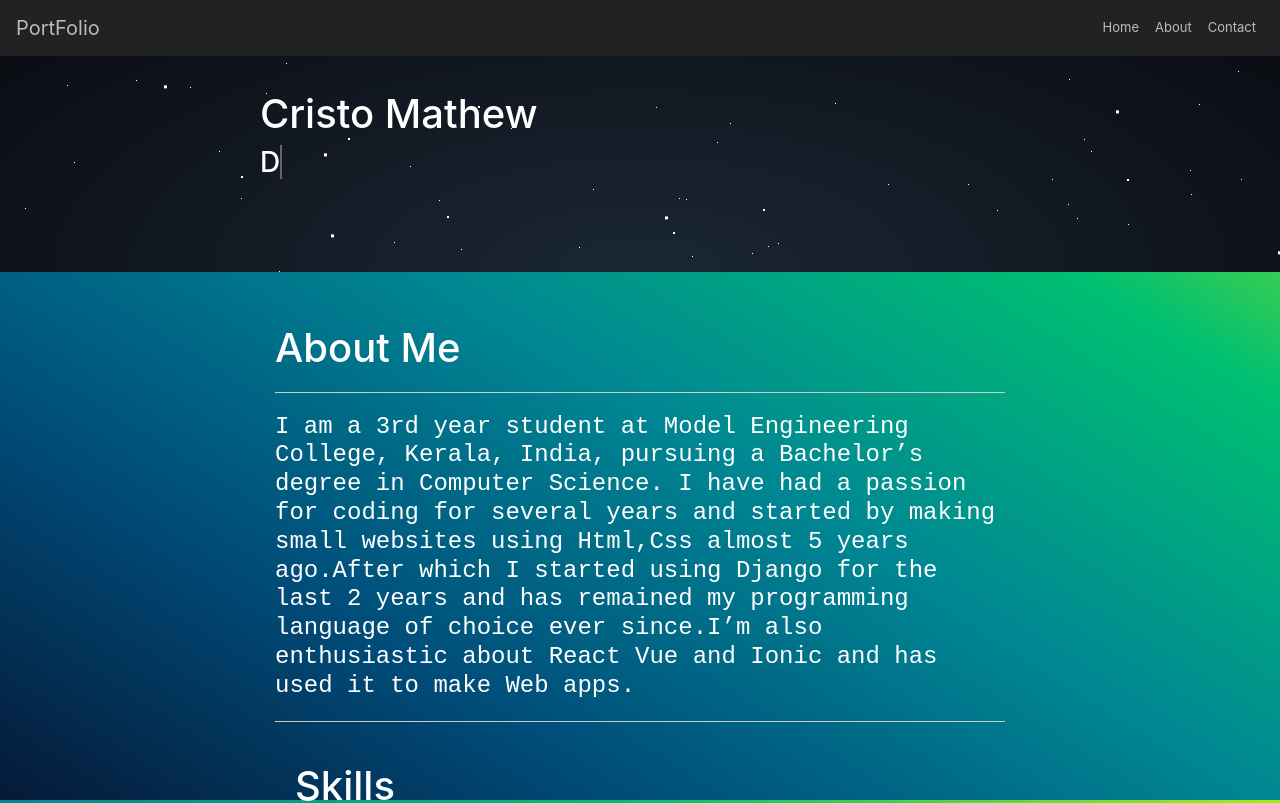
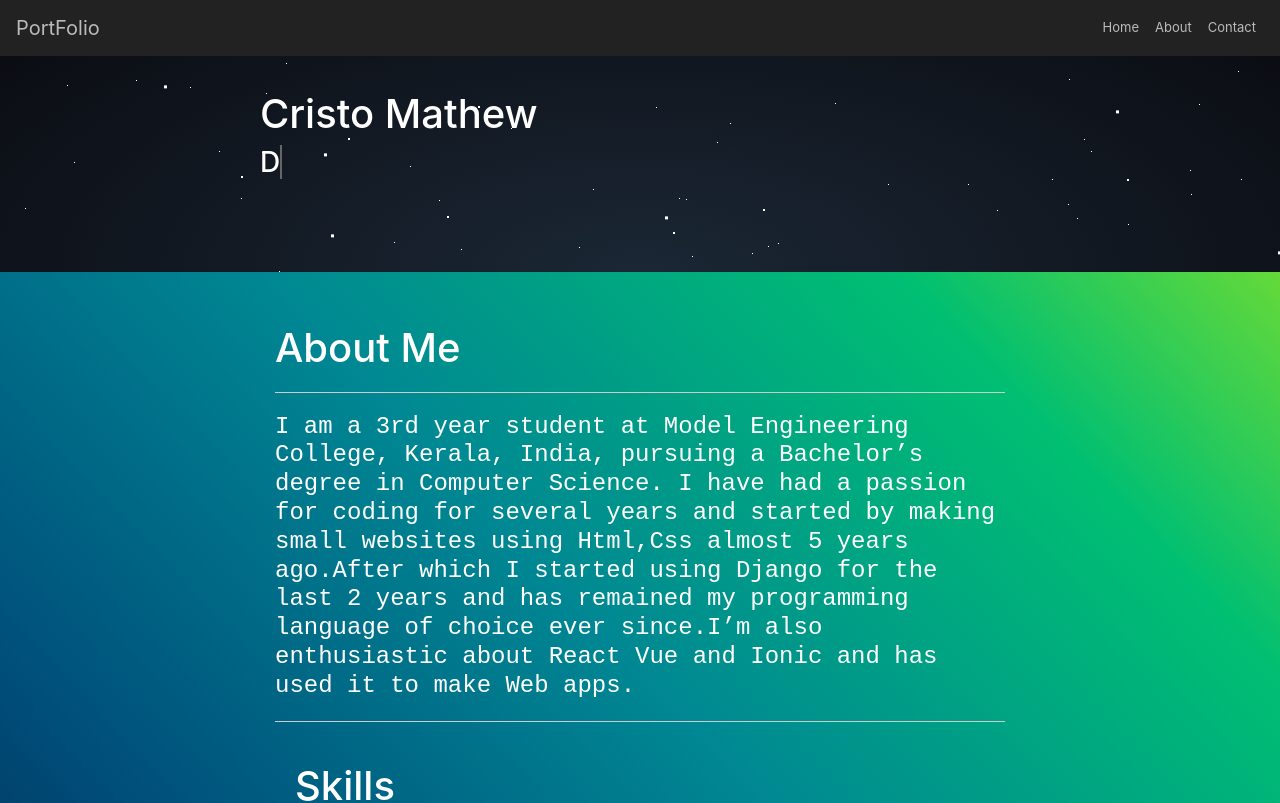
Before and after one commit to cristomathew/portfolio, a React (Create React App) app: page /about in a window 1280 px wide. Shown: the top 803 px of the page. Built offline with nearby package versions, Linux system fonts and the light colour scheme.

Commit message:
height fix

```diff
--- a/src/App.css
+++ b/src/App.css
@@ -1,6 +1,7 @@
 .layout{
   background-image: linear-gradient(to right top, #051937, #004d7a, #008793, #00bf72, #a8eb12);
-  height: 100vh;
+  min-height: 100vh;
+  max-height: 1000vh;
 }
 @media screen and (max-width: 500px){
   .layout{
```
